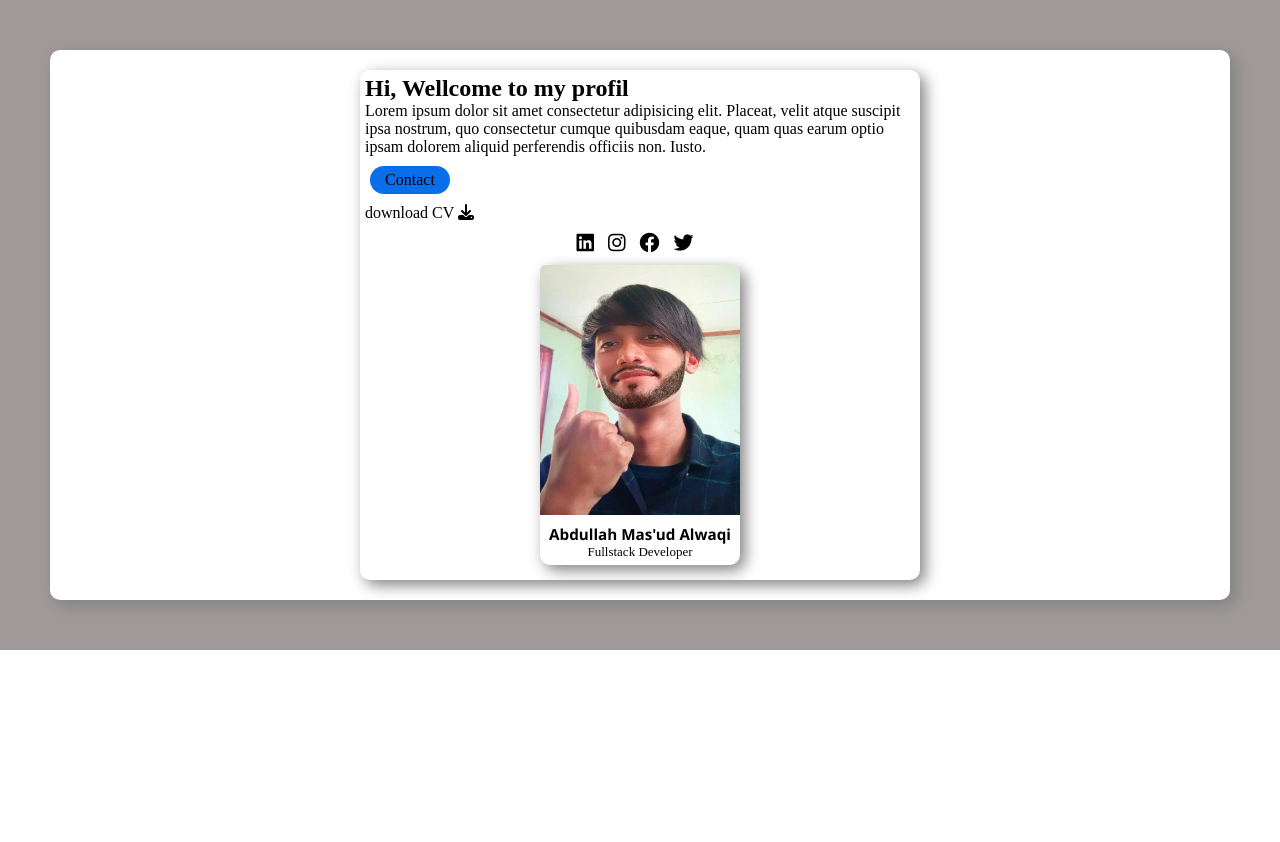
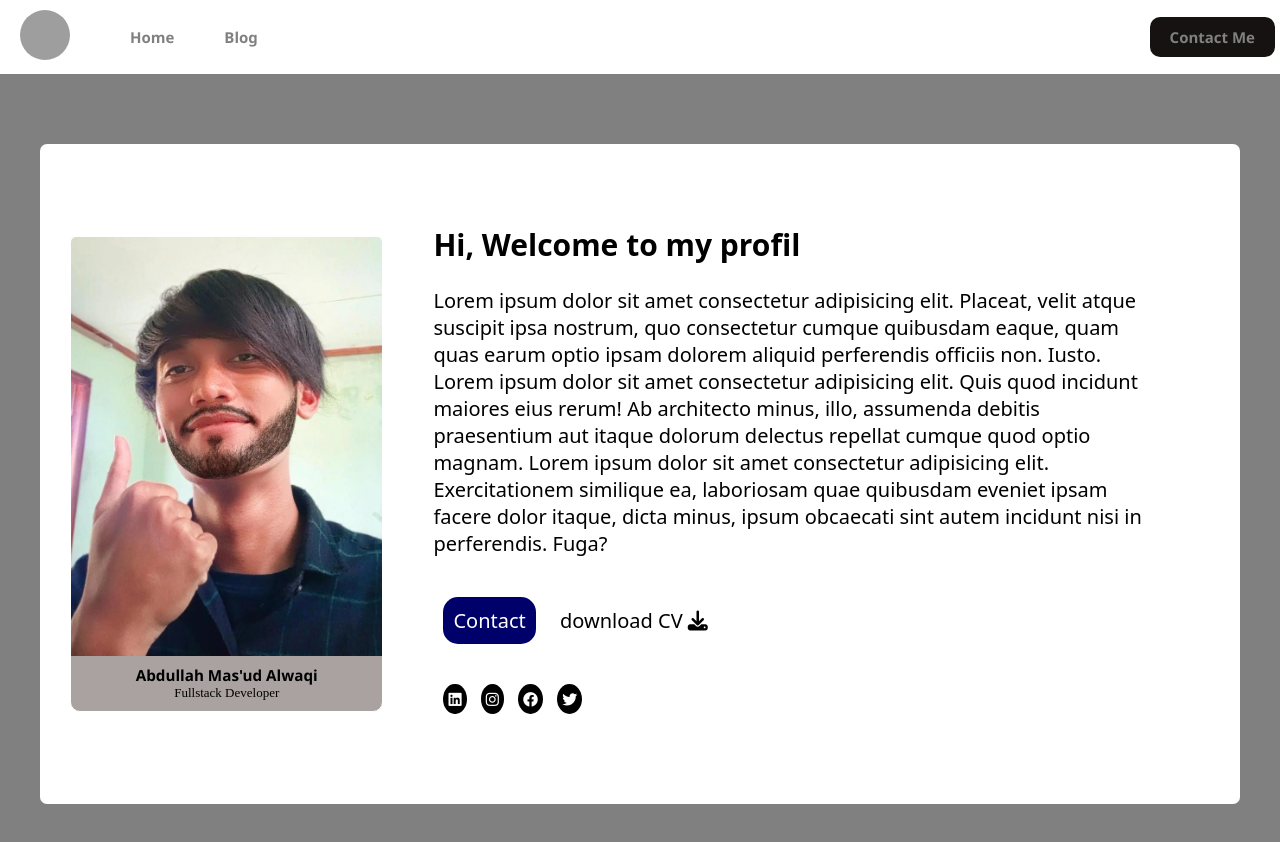
Before and after one commit to Elwaqicompany/dumbways, a plain HTML site: page index.html in a window 1280 px wide. Before the commit the page ends 800 px from the top, so only its background shows below. Drawn offline with Linux system fonts and the light colour scheme; grey boxes are pictures that could not be loaded.

Commit message:
Add files via upload

```diff
--- /dev/null
+++ b/contact.css
@@ -0,0 +1,104 @@
+* {
+    margin: 0;
+    padding: 0;
+    list-style: none;
+    text-decoration: none;
+}
+nav {
+    width: 100%;
+    height: auto;
+    background-color:white;
+    background-size: cover;
+    display: flex;
+}
+nav ul {
+    display: flex;
+    align-items: center;
+}
+.nav ul li{
+    margin-right: 20px;
+}
+nav  a{
+    font-size: 15px;
+    font-weight: 700;
+    font-family: 'Segoe UI', Tahoma, Geneva, Verdana, sans-serif;
+    text-transform: none;
+    text-align: center;
+    color: grey;
+    transition: 2s;
+    padding: 10px;
+}
+nav a:hover{
+    color: white;
+    background-color: rgb(29, 27, 27);
+    border-radius: 10px;
+}
+.nav-left{
+    flex: 50%;
+}
+.nav-left ul li{
+    margin-right: 30px;
+}
+.nav-left img {
+    height: 50px;
+    width: 50px;
+    padding: 10px;
+    border-radius: 50px;
+}
+.nav-right{
+    text-align: right;
+    margin: auto;
+    width: auto;
+    padding: 10px;
+    border-radius: 10px;
+    background-color: rgb(23, 18, 18);
+}
+
+.container {
+    background-color: rgb(174, 166, 166);
+    margin: auto;
+    width: 100%;
+    height: 100%;
+}
+.header{
+    width: 520px;
+    margin: auto;
+    padding: 20px;
+}
+.header h1{
+    text-align: center;
+    font-family: system-ui, -apple-system, BlinkMacSystemFont, 'Segoe UI', Roboto, Oxygen, Ubuntu, Cantarell, 'Open Sans', 'Helvetica Neue', sans-serif;
+    margin-bottom: 10px;
+}
+form div{
+    margin-top: 15px;
+}
+label{
+    font-weight: bold;
+    font-size: 30px;
+}
+input, select, textarea{
+    background-color: white;
+    width: 100%;
+    padding: 10px;
+    margin-top: 5px;
+    border-radius: 5px;
+    border: 1px solid white;
+    box-sizing: border-box;
+}
+button{
+    background-color: black;
+    color: white;
+    padding: 5px 20px;
+    border-radius: 5px;
+    font-size: 15px;
+    cursor: pointer;
+}
+button:hover{
+    background-color: wheat;
+    color: rgb(202, 23, 23);
+    padding: 5px 20px;
+    border-radius: 5px;
+    font-size: 15px;
+    border: none;
+}
--- /dev/null
+++ b/index.css
@@ -0,0 +1,131 @@
+* {
+    margin: 0;
+    padding: 0;
+    list-style: none;
+    outline: 0;
+    text-decoration: none;
+}
+nav {
+    width: 100%;
+    height: auto;
+    background-color:white;
+    background-size: cover;
+    display: flex;
+}
+nav ul {
+    display: flex;
+    align-items: center;
+}
+.nav ul li{
+    margin-right: 20px;
+}
+nav  a{
+    font-size: 15px;
+    font-weight: 700;
+    font-family: 'Segoe UI', Tahoma, Geneva, Verdana, sans-serif;
+    text-transform: none;
+    text-align: center;
+    color: grey;
+    transition: 2s;
+    padding: 10px;
+}
+nav a:hover{
+    color: white;
+    background-color: rgb(29, 27, 27);
+    border-radius: 10px;
+}
+.nav-left{
+    flex: 50%;
+}
+.nav-left ul li{
+    margin-right: 30px;
+}
+.nav-left img {
+    height: 50px;
+    width: 50px;
+    padding: 10px;
+    border-radius: 50px;
+}
+.nav-right{
+    text-align: right;
+    margin: auto 5px;
+    width: auto;
+    padding: 10px;
+    border-radius: 10px;
+    background-color: rgb(23, 18, 18);
+}
+header{
+    display: flex;
+    justify-content: space-between;
+    width: 100%;
+    background-color: grey;
+    padding: 70px 40px;
+    box-sizing: border-box;
+}
+.head{
+    background-color: white;
+    width: 100%;
+    display: flex;
+    padding: 30px;
+    border-radius: 7px;
+}
+
+.content {
+    text-align: left;
+    margin: 30px auto;
+}
+.content ul li{
+    display: inline-block;
+    margin: 10px;
+    font-size: 20px;
+}
+.content ul li a{
+    color: black;
+}
+.head-left{
+    flex: 30%;
+    width: 100%;
+    border:1px solid white;
+    padding-bottom: 10px;
+    border-radius: 10px;
+    text-align: center;
+    margin: auto;
+    height: auto;
+    background-color: rgb(170, 161, 161);
+    font-size: 13px;
+}
+.head-right{
+    font-family: system-ui, -apple-system, BlinkMacSystemFont, 'Segoe UI', Roboto, Oxygen, Ubuntu, Cantarell, 'Open Sans', 'Helvetica Neue', sans-serif;
+    flex: 70%;
+    width: 100%;
+    padding: 50px ;
+    margin: auto;
+    background-color: white;
+    text-align: left;
+    width: 100%;
+    height: auto;
+    border-radius: 10px;
+}
+.span {
+    text-align: left;
+    margin: 10px 10px;
+    width: 100%;
+}
+.span ul li{
+    display: inline-block;
+    margin-right: 10px;
+    font-size: 15px;
+    padding: 5px;
+    border-radius: 100%;
+    background-color: black;
+}
+.span ul li a{
+    color: white;
+}
+
+.head-left img {
+    border-radius:5px 5px 0px 0px;
+    width: 100%;
+    height: auto;
+    margin-bottom: 5px;
+}
--- a/index.html
+++ b/index.html
@@ -4,35 +4,65 @@
     <meta charset="UTF-8">
     <meta http-equiv="X-UA-Compatible" content="IE=edge">
     <meta name="viewport" content="width=device-width, initial-scale=1.0">
-    <title>DumbWays-batch40</title>
-    <link rel="stylesheet" href="card.css">
+    <title>Home Page</title>
+    <link rel="stylesheet" href="index.css">
     <link rel="stylesheet" href="https://cdnjs.cloudflare.com/ajax/libs/font-awesome/6.2.0/css/all.min.css" integrity="sha512-xh6O/CkQoPOWDdYTDqeRdPCVd1SpvCA9XXcUnZS2FmJNp1coAFzvtCN9BmamE+4aHK8yyUHUSCcJHgXloTyT2A==" crossorigin="anonymous" referrerpolicy="no-referrer" />
 </head>
 <body>
-    <div class="container">
-        <div class="head">
+    <nav>
+        <div class="nav-left">
+            <ul>
+                <li>
+                    <a href="#">
+                        <img src="https://cf.shopee.co.id/file/8421267e9faeddb378d815ea89a183da" alt="">
+                        </a>
+                </li>
+                <li>
+                    <a href="">Home</a>
+                </li>
+                <li>
+                    <a href="">Blog</a>
+                </li>
+            </ul>
+        </div>
+        <div class="nav-right">
+            <a href="contact.html">Contact Me</a>
+        </div>
+</nav>
+    <header>
+       <div class="head">
+        <div class="head-left">
+            <img src="image/waqi.jpeg" alt="">
+            <h3 style="font-family: 'Segoe UI', Tahoma, Geneva, Verdana, sans-serif;">Abdullah Mas'ud Alwaqi</h3>
+            Fullstack Developer
+        </div>
+        <div class="head-right">
             <div class="contain">
-                <h2>Hi, Wellcome to my profil</h2>
-                <p>Lorem ipsum dolor sit amet consectetur adipisicing elit. Placeat, velit atque suscipit ipsa nostrum, quo consectetur cumque quibusdam eaque, quam quas earum optio ipsam dolorem aliquid perferendis officiis non. Iusto.</p>
-                <p class="contact"><a href="#">Contact</a></p>
-                <p><a href="#">download CV <i class="fa-solid fa-download"></i></a></p>
+                <h2 style="font-size: 30px;">Hi, Welcome to my profil</h2><br>
+                <p style="font-size: 20px;">Lorem ipsum dolor sit amet consectetur adipisicing elit. Placeat, velit atque suscipit ipsa nostrum, quo consectetur cumque quibusdam eaque, quam quas earum optio ipsam dolorem aliquid perferendis officiis non. Iusto. Lorem ipsum dolor sit amet consectetur adipisicing elit. Quis quod incidunt maiores eius rerum! Ab architecto minus, illo, assumenda debitis praesentium aut itaque dolorum delectus repellat cumque quod optio magnam. Lorem ipsum dolor sit amet consectetur adipisicing elit. Exercitationem similique ea, laboriosam quae quibusdam eveniet ipsam facere dolor itaque, dicta minus, ipsum obcaecati sint autem incidunt nisi in perferendis. Fuga?</p>
+                <div class="content">
+                    <ul>
+                        <li style="padding: 10px; background-color:rgb(0, 0, 107); border-radius: 15px;">
+                            <a href="contact.html" style="color: white;">Contact</a>
+                        </li>
+                        <li>
+                            <a href="#">download CV <i class="fa-solid fa-download"></i></a>
+                        </li>
+                    </ul>
+
+                </div>
                 <div class="span">
                     <ul>
-                    <li><a href=""><i class="fa-brands fa-linkedin"></i></a></li>
-                    <li><a href=""><i class="fa-brands fa-instagram"></i></a></li>
-                    <li><a href=""><i class="fa-brands fa-facebook"></i></a></li>
-                    <li><a href=""><i class="fa-brands fa-twitter"></i></a></li>
+                        <li><a href=""><i class="fa-brands fa-linkedin"></i></a></li>
+                        <li><a href=""><i class="fa-brands fa-instagram"></i></a></li>
+                        <li><a href=""><i class="fa-brands fa-facebook"></i></a></li>
+                        <li><a href=""><i class="fa-brands fa-twitter"></i></a></li>
                     </ul>
                 </div>
-                <div class="footer">
-                    <img src="image/waqi.jpeg" alt="">
-                    <h3 style="font-family: 'Segoe UI', Tahoma, Geneva, Verdana, sans-serif;">Abdullah Mas'ud Alwaqi</h3>
-                    Fullstack Developer
+            </div>
+       </div>
 
-                </div>
 
-            </div>
-        </div>
-    </div>
+    </header>
 </body>
 </html>
```
Also changed, not shown: contact.html (added, +76 -0 lines), waqi.jpeg (added).
